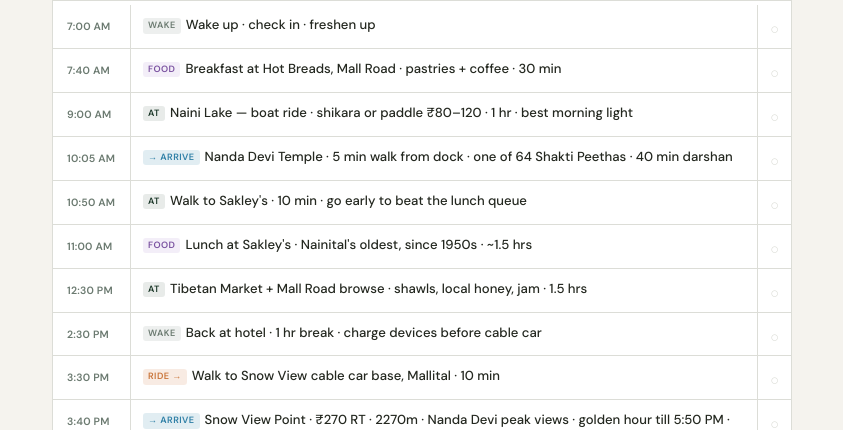
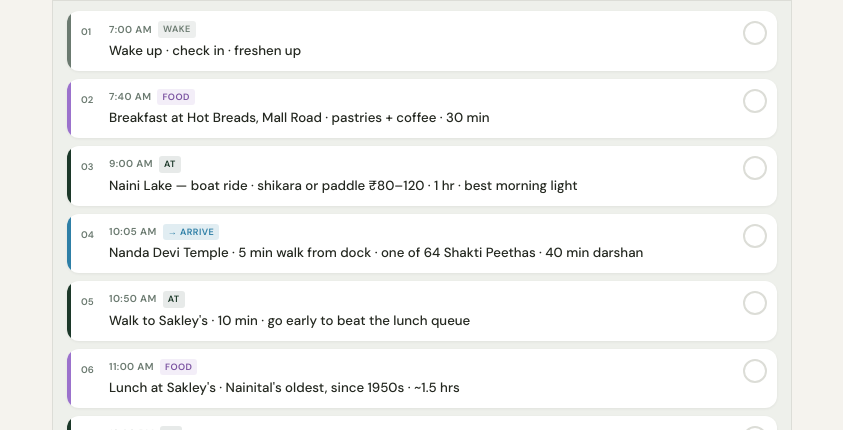
Before and after one commit to sblaze939/nainital-trip, a plain HTML site: page index.html in a window 1280 px wide. Shown: the part 370-800 px from the top of the page, without its empty margins (218-1061 px from the left). Drawn offline with Linux system fonts and the light colour scheme; a web font is replaced by a local one.

Commit message:
Redesign slots as individual cards with accent bar, numbered items, green checkmark

```diff
--- a/index.html
+++ b/index.html
@@ -124,34 +124,46 @@
 }
 .start-hint{font-size:.68rem;color:var(--muted);opacity:.65;}
 
-/* Slots */
-.slots{padding:4px 0;}
+/* Slots — card style */
+.slots{padding:10px 14px 16px;display:flex;flex-direction:column;gap:8px;background:var(--surface2);}
 .slot{
-  display:grid; grid-template-columns:78px 1fr 34px;
-  border-bottom:1px solid var(--border);
+  display:flex; align-items:stretch;
+  background:var(--surface); border-radius:12px; overflow:hidden;
   cursor:pointer; -webkit-tap-highlight-color:transparent;
-  transition:background .1s;
+  box-shadow:0 1px 3px rgba(0,0,0,.06);
+  transition:opacity .12s;
 }
-.slot:last-child{border-bottom:none;}
-.slot:active{background:var(--surface2);}
+.slot:active{opacity:.75;}
+.slot-accent{width:4px;flex-shrink:0;align-self:stretch;}
+.slot-num{
+  width:28px;flex-shrink:0;padding:13px 0 13px 10px;
+  font-size:.6rem;font-weight:700;color:var(--muted);
+  font-variant-numeric:tabular-nums;display:flex;align-items:flex-start;
+}
+.slot-body{flex:1;padding:10px 8px 10px 10px;min-width:0;}
 .slot-time{
-  padding:12px 8px 12px 14px; font-size:.66rem; font-weight:600;
-  letter-spacing:.02em; color:var(--muted); text-transform:uppercase;
-  border-right:1px solid var(--border);
-  display:flex; align-items:flex-start; padding-top:14px;
-  font-variant-numeric:tabular-nums;
+  font-size:.63rem;font-weight:600;letter-spacing:.04em;
+  color:var(--muted);text-transform:uppercase;font-variant-numeric:tabular-nums;
+  margin-bottom:4px;display:flex;align-items:center;gap:6px;flex-wrap:wrap;
 }
-.slot-body{padding:10px 10px 10px 12px;}
-.slot-name{font-weight:500;color:var(--txt);font-size:.82rem;line-height:1.45;}
-.slot-warn{font-size:.68rem;font-weight:600;color:#d05a38;margin-top:4px;}
-.slot-check{
-  display:flex; align-items:flex-start; justify-content:center;
-  padding-top:13px; font-size:.9rem; color:var(--border);
-  user-select:none; border-left:1px solid var(--border);
+.slot-name{font-weight:500;color:var(--txt);font-size:.83rem;line-height:1.42;}
+.slot-warn{font-size:.68rem;font-weight:600;color:#d05a38;margin-top:5px;}
+.slot-check-btn{
+  width:44px;flex-shrink:0;display:flex;
+  align-items:flex-start;justify-content:center;
+  padding-top:10px;user-select:none;
 }
-.slot.done .slot-check{color:var(--lake);}
-.slot.done .slot-time{opacity:.32;}
-.slot.done .slot-name{opacity:.32;text-decoration:line-through;}
+.check-circle{
+  width:24px;height:24px;border-radius:50%;
+  border:2px solid var(--border);display:flex;
+  align-items:center;justify-content:center;
+  font-size:.72rem;color:transparent;flex-shrink:0;
+  transition:background .15s,border-color .15s;
+}
+.slot.done .check-circle{background:#3aaa64;border-color:#3aaa64;color:#fff;}
+.slot.done .slot-name{opacity:.36;text-decoration:line-through;}
+.slot.done .slot-time{opacity:.36;}
+.slot.done .slot-num{opacity:.36;}
 
 /* Type pills */
 .stype{
@@ -337,6 +349,7 @@
 // ── Helpers ───────────────────────────────────────────────────────────────────
 const TL = {w:'Wake',r:'Ride →',v:'→ Arrive',f:'Food',b:'↩ Back',a:'At'};
 const TC = {w:'sw',  r:'sr',    v:'sa',       f:'sf',  b:'sb',   a:'sat'};
+const AC = {w:'var(--muted)',r:'var(--gold)',v:'var(--lake)',f:'#9b72cc',b:'#3a7a52',a:'var(--pine)'};
 
 let cur = 0;
 
@@ -405,12 +418,14 @@
   d.slots.forEach((s,si)=>{
     const tm=s.t+off, done=isDone(cur,si), warn=s.wa && tm>s.wa;
     h+=`<div class="slot${done?' done':''}" onclick="toggleDone(${cur},${si},event)">
-  <div class="slot-time">${ft(tm)}</div>
+  <div class="slot-accent" style="background:${AC[s.tp]}"></div>
+  <div class="slot-num">${String(si+1).padStart(2,'0')}</div>
   <div class="slot-body">
-    <div class="slot-name"><span class="stype ${TC[s.tp]}">${TL[s.tp]}</span>${s.tx}</div>
+    <div class="slot-time">${ft(tm)}<span class="stype ${TC[s.tp]}">${TL[s.tp]}</span></div>
+    <div class="slot-name">${s.tx}</div>
     ${warn?`<div class="slot-warn">⚠ ${s.wt}</div>`:''}
   </div>
-  <div class="slot-check">${done?'✓':'○'}</div>
+  <div class="slot-check-btn"><div class="check-circle">${done?'✓':''}</div></div>
 </div>`;
   });
 
```
